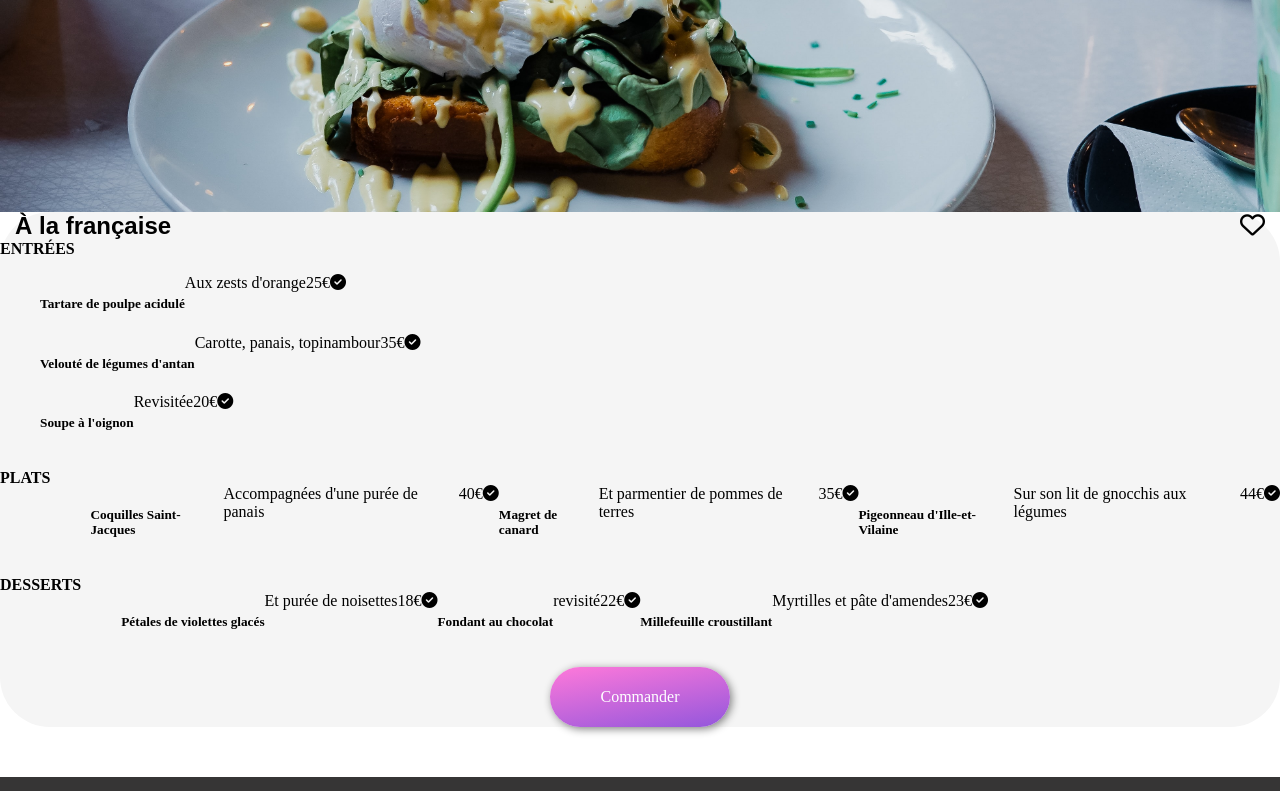
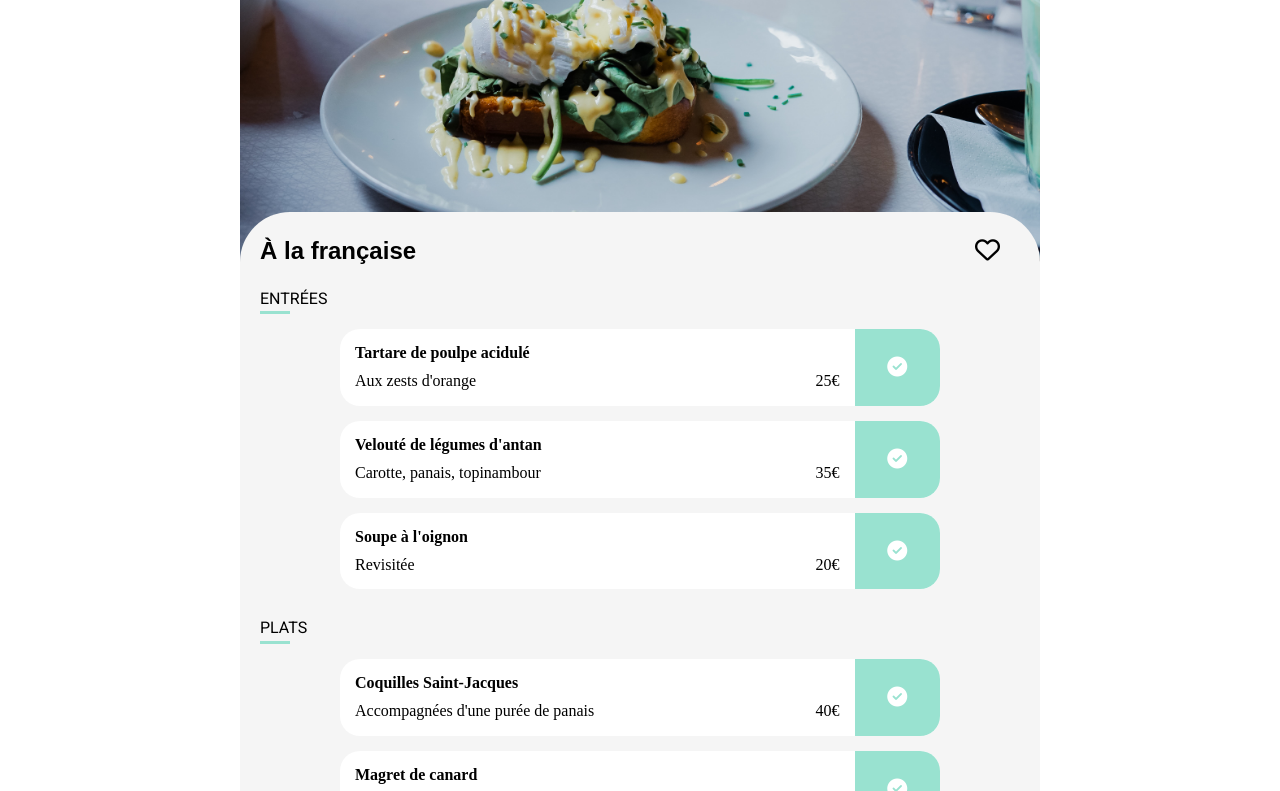
Before and after one commit to TomFSC/faisca_thomas_p3, a website: page restaurants/a_la_francaise.html in a window 1280 px wide. Shown: the part 308-1099 px from the top of the page. Drawn offline with Linux system fonts and the light colour scheme; a web font is replaced by a local one.

Commit message:
Modifications html menus, suite mise en page page restaurants

```diff
--- a/restaurants/a_la_francaise.html
+++ b/restaurants/a_la_francaise.html
@@ -27,7 +27,7 @@
 
             <!--IMAGE RESTAURANT-->
 
-            <div class="image__restaurant">
+            <div class="image__restaurant flex">
                 <img class="image__restaurant--plat" src="../images/restaurants/a_la_francaise.jpg" title="A LA FRANCAISE" alt="A LA FRANCAISE"/>
             </div>
 
@@ -43,29 +43,41 @@
 
                 <!--ENTREES-->
 
-                <div class="menu__entrees flex">
-                    <h4 class="entrees__titre flex">ENTRÉES</h4>
+                <div class="menu__plats flex">
+                    <p class="plats__titre flex">ENTRÉES</p>
 
-                    <ol class="menu__entrees menu__entrees--description flex">
+                    <ol class="menu__plats menu__plats--description flex">
                         <li class="description__assiette flex">
-                            <h5 class="flex">Tartare de poulpe acidulé</h5>
+                            <div class="description flex">
+                                <div class="assiette flex">
+                                    <h4 class="flex">Tartare de poulpe acidulé</h4>
                                     <p class="flex">Aux zests d'orange</p>
-                            <p class="flex">25€</p>
-                            <div class="description__assiette--validation">
+                                </div>
+                                <p class="prix flex">25€</p>
+                            </div>
+                            <div class="validation flex">
                                 <i class="fas fa-circle-check"></i>
                             </div>
                         <li class="description__assiette flex">
-                            <h5 class="flex">Velouté de légumes d'antan</h5>
+                            <div class="description flex">
+                                <div class="assiette flex">
+                                    <h4 class="flex">Velouté de légumes d'antan</h4>
                                     <p class="flex">Carotte, panais, topinambour</p>
-                            <p class="flex">35€</p>
-                            <div class="description__assiette--validation">
+                                </div>
+                                <p class="prix flex">35€</p>
+                            </div>
+                            <div class="validation flex">
                                 <i class="fas fa-circle-check"></i>
                             </div>
                         <li class="description__assiette flex">
-                            <h5 class="flex">Soupe à l'oignon</h5>
+                            <div class="description flex">
+                                <div class="assiette flex">
+                                    <h4 class="flex">Soupe à l'oignon</h4>
                                     <p class="flex">Revisitée</p>
-                            <p class="flex">20€</p>
-                            <div class="description__assiette--validation">
+                                </div>
+                                <p class="prix flex">20€</p>
+                            </div>
+                            <div class="validation flex">
                                 <i class="fas fa-circle-check"></i>
                             </div>
                         </li>
@@ -78,24 +90,36 @@
 
                     <ol class="menu__plats menu__plats--description flex">
                         <li class="description__assiette flex">
-                            <h5 class="flex">Coquilles Saint-Jacques</h5>
+                            <div class="description flex">
+                                <div class="assiette flex">
+                                    <h4 class="flex">Coquilles Saint-Jacques</h4>
                                     <p class="flex">Accompagnées d'une purée de panais</p>
-                            <p class="flex">40€</p>
-                            <div class="description__assiette--validation">
+                                </div>
+                                <p class="prix flex">40€</p>
+                            </div>
+                            <div class="validation flex">
                                 <i class="fas fa-circle-check"></i>
                             </div>
                         <li class="description__assiette flex">
-                            <h5 class="flex">Magret de canard</h5>
+                            <div class="description flex">
+                                <div class="assiette flex">
+                                    <h4 class="flex">Magret de canard</h4>
                                     <p class="flex">Et parmentier de pommes de terres</p>
-                            <p class="flex">35€</p>
-                            <div class="description__assiette--validation">
+                                </div>
+                                <p class="prix flex">35€</p>
+                            </div>
+                            <div class="validation flex">
                                 <i class="fas fa-circle-check"></i>
                             </div>
                         <li class="description__assiette flex">
-                            <h5 class="flex">Pigeonneau d'Ille-et-Vilaine</h5>
+                            <div class="description flex">
+                                <div class="assiette flex">
+                                    <h4 class="flex">Pigeonneau d'Ille-et-Vilaine</h4>
                                     <p class="flex">Sur son lit de gnocchis aux légumes</p>
-                            <p class="flex">44€</p>
-                            <div class="description__assiette--validation">
+                                </div>
+                                <p class="prix flex">44€</p>
+                            </div>
+                            <div class="validation flex">
                                 <i class="fas fa-circle-check"></i>
                             </div>
                         </li>
@@ -103,29 +127,41 @@
                 </div>
 
                 <!--DESSERTS-->
-                <div class="menu__desserts flex">
-                    <h4 class="desserts__titre flex">DESSERTS</h4>
+                <div class="menu__plats flex">
+                    <h4 class="plats__titre flex">DESSERTS</h4>
 
-                    <ol class="menu__desserts menu__desserts--description flex">
+                    <ol class="menu__plats menu__plats--description flex">
                         <li class="description__assiette flex">
-                            <h5 class="flex">Pétales de violettes glacés</h5>
+                            <div class="description flex">
+                                <div class="assiette flex">
+                                    <h4 class="flex">Pétales de violettes glacés</h4>
                                     <p class="flex">Et purée de noisettes</p>
-                            <p class="flex">18€</p>
-                            <div class="description__assiette--validation">
+                                </div>
+                                <p class="prix flex">18€</p>
+                            </div>
+                            <div class="validation flex">
                                 <i class="fas fa-circle-check"></i>
                             </div>
                         <li class="description__assiette flex">
-                            <h5 class="flex">Fondant au chocolat</h5>
-                            <p class="flex">revisité</p>
-                            <p class="flex">22€</p>
-                            <div class="description__assiette--validation">
+                            <div class="description flex">
+                                <div class="assiette flex">
+                                    <h4 class="flex">Fondant au chocolat</h4>
+                                    <p class="flex">Revisité</p>
+                                </div>
+                                <p class="prix flex">22€</p>
+                            </div>
+                            <div class="validation flex">
                                 <i class="fas fa-circle-check"></i>
                             </div>
                         <li class="description__assiette flex">
-                            <h5 class="flex">Millefeuille croustillant</h5>
+                            <div class="description flex">
+                                <div class="assiette flex">
+                                    <h4 class="flex">Millefeuille croustillant</h4>
                                     <p class="flex">Myrtilles et pâte d'amendes</p>
-                            <p class="flex">23€</p>
-                            <div class="description__assiette--validation">
+                                </div>
+                                <p class="prix flex">23€</p>
+                            </div>
+                            <div class="validation flex">
                                 <i class="fas fa-circle-check"></i>
                             </div>
                         </li>
--- a/sass/annexe.scss
+++ b/sass/annexe.scss
@@ -44,12 +44,13 @@ header {
     .header__retour {
         color: black;
         font-size: 20px;
-        padding-left: 20px;
+        position: absolute;
+        left: 15px;
+        top: 25px;
     }
 
     .header__logo {
         width: 100%;
-        height: fit-content;
         margin-bottom: 15px;
         justify-content: center;
         align-self: flex-end;
@@ -59,9 +60,11 @@ header {
 /*IMAGE RESTAURANT*/
 
 .image__restaurant {
-    width: 100%;
-    height: 450px;
+    max-width: 800px;
+    max-height: 500px;
     overflow: hidden;
+    margin: 0 auto;
+
 
     .image__restaurant--plat {
         width: 100%;
@@ -74,14 +77,18 @@ header {
 
 .menu {
     flex-direction: column;
+    position: relative;
+    max-width: 800px;
     background-color: whitesmoke;
-    border-radius: 50px;
+    border-top-left-radius: 50px;
+    border-top-right-radius: 50px;
+    margin: -50px auto 0;
 
     .menu__titre {
         flex-direction: row;
         align-items: center;
         justify-content: space-between;
-        margin: 0 15px;
+        margin: 25px 20px;
 
         .titre__restaurant {
             @include police-titre;
@@ -89,25 +96,80 @@ header {
 
         .titre__coeur {
             font-size: 25px;
+            margin-right: 20px;
         }
     }
 
-    .menu__entrees {
+    .menu__plats {
         flex-direction: column;
+        margin: 0 20px 30px;
+        row-gap: 15px;
+
+        .plats__titre {
+            @include police-texte;
+            width: 30px;
+            overflow: visible;
+            font-weight: lighter;
+            border-bottom: 3px solid $couleur-tertiaire;
+            padding-bottom: 3px;
+        }
+
+        .menu__plats--description {
+            padding: 0;
+            margin: 0;
+        }
+
+        .description__assiette {
+            flex-direction: row;
+            justify-content: space-between;
+            width: 100%;
+            max-width: 600px;
+            background-color: white;
+            border-radius: 20px;
+            align-self: center;
+            overflow: hidden;
+
+            & .description {
+                width: 85%;
+                flex-direction: row;
+                justify-content: space-between;
+                padding: 15px;
+            }
+
+            & .assiette {
+                flex-direction: column;
+                row-gap: 10px;
+            }
+
+            & .prix {
+                align-self: flex-end;
+            }
+
+            & .validation {
+                width: 15%;
+                align-items: center;
+                justify-content: center;
+                background-color: $couleur-tertiaire;
+
+                & .fas {
+                    font-size: 20px;
+                    color: white;
+                }
+            }
+        }
     }
-
 }
 
 /*BOUTON COMMANDER*/
 
 .bouton__commande {
-    width: 180px;
-    height: 60px;
+    width: 200px;
+    height: 50px;
     justify-content: center;
     align-items: center;
-    margin: auto;
+    margin: 10px auto 75px;
     color: white;
-    border-radius: 30px;
+    border-radius: 25px;
     border-width: 0;
     background: linear-gradient(350deg, $couleur-primaire, $couleur-secondaire);
     box-shadow: 2px 2px 8px grey;
@@ -124,7 +186,6 @@ header {
 footer {
     flex-direction: column;
     width: 100%;
-    margin-top: 50px;
     color: whitesmoke;
     background-color: #363535;
 
--- a/sass/main.scss
+++ b/sass/main.scss
@@ -46,7 +46,6 @@ h4 {
     top: 0;
     bottom: 0;
     animation: effacement 5s ease-in 1.5s 1 normal forwards, disparition 0s linear 7s 1 normal forwards;
-
 }
 
 .load__spin {
```
Also changed, not shown: public/css/menus.css, 2 other files. Lines whose indentation alone changed are shown as unchanged.
